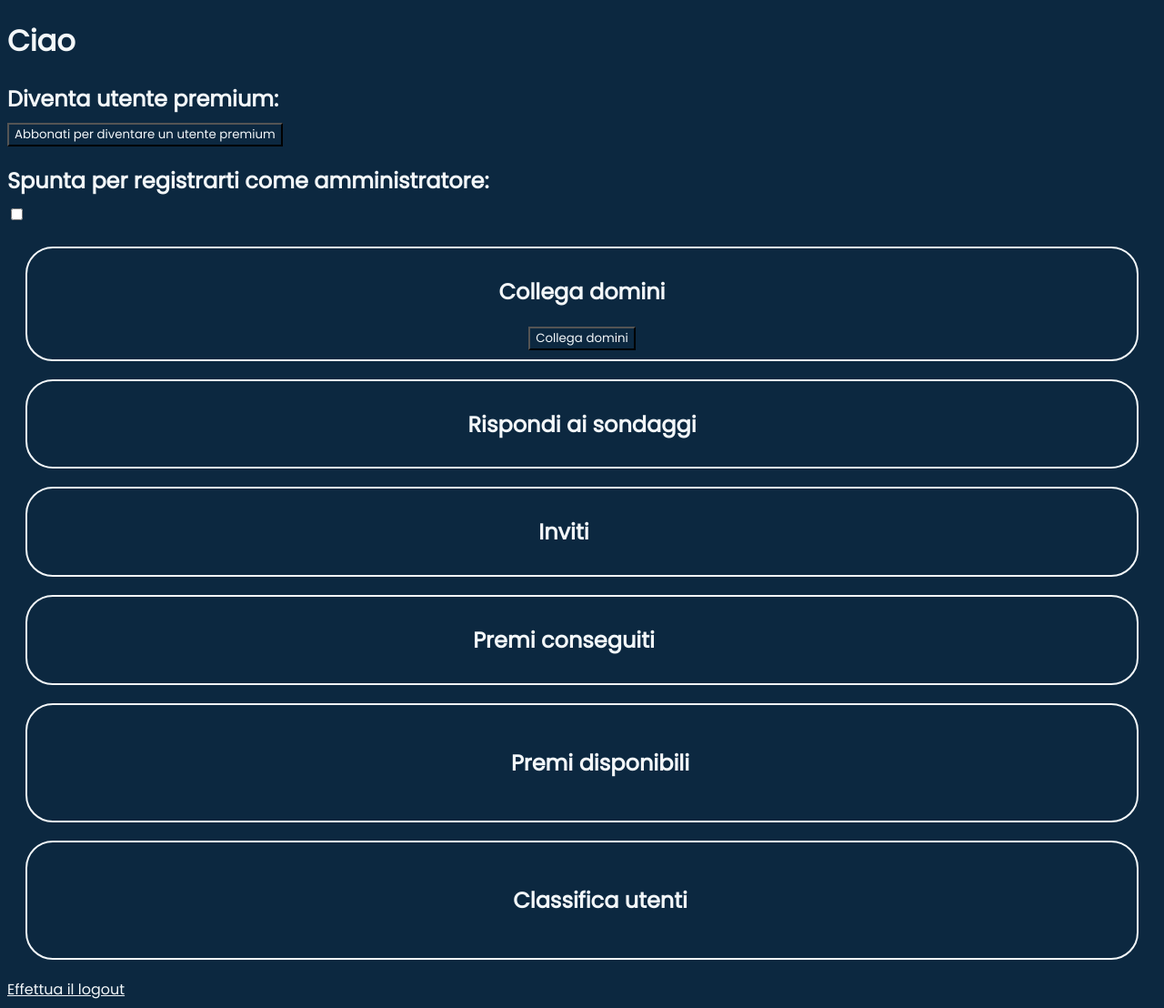
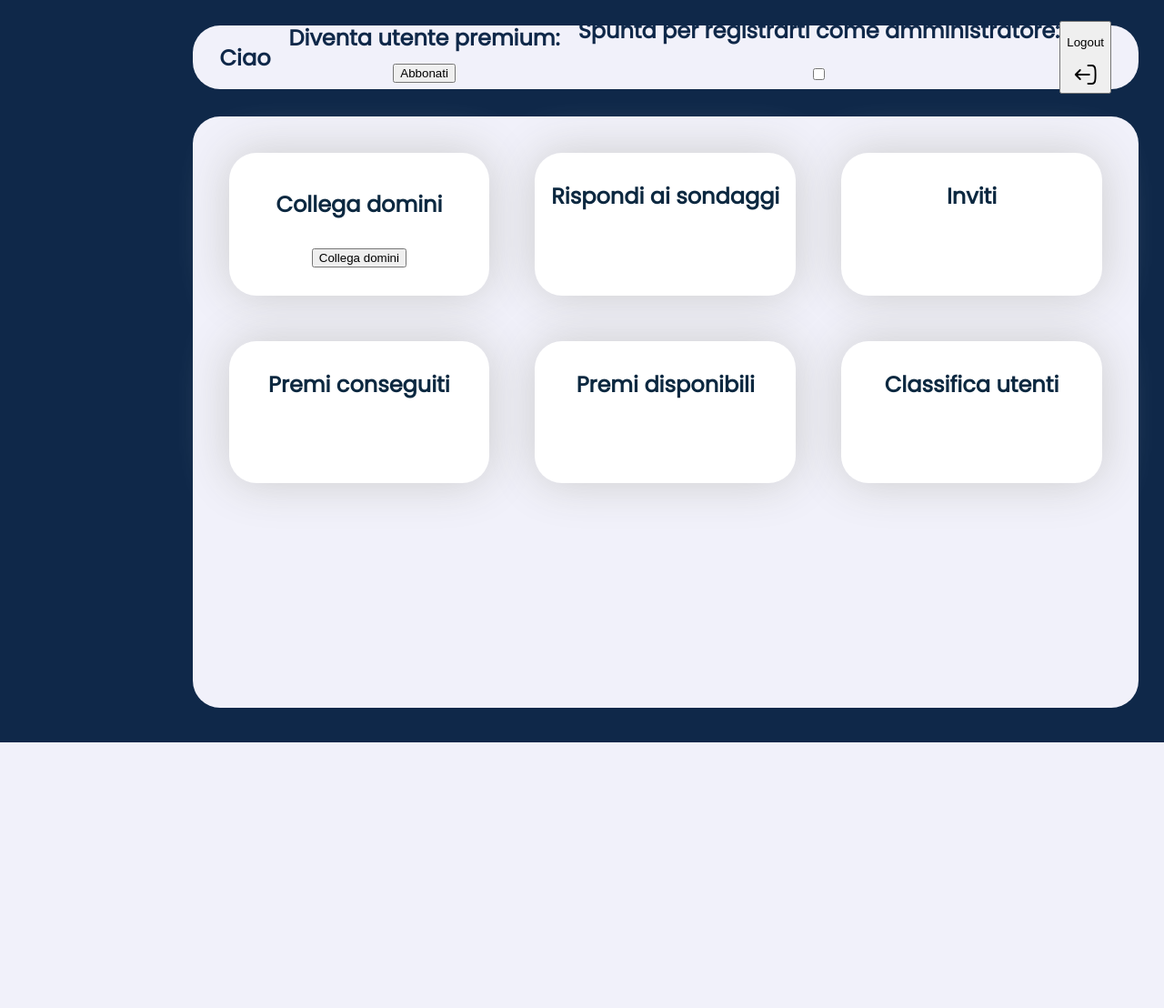
Before and after one commit to SerAn51/AnswerHUB_progettoDB, a PHP site: page /semplice_home.php in a window 1280 px wide. Shown: the whole page at 91% size. After the commit the page ends 816 px from the top, so only its background shows below. Run offline with PHP 8.4, Linux system fonts and the light colour scheme; the visitor is signed in with stand-in values (Sample User, id 1); data that the repository does not hold is empty.

Commit message:
Stile CSS

```diff
--- a/semplice_home.php
+++ b/semplice_home.php
@@ -41,15 +41,80 @@ if ($dati_utente["PAS"] === "AMMINISTRATORE") {
     <link rel="stylesheet" href="stile_css/checkbox_style.css">
 
     <style>
-        * {
+        body {
+            text-align: center;
+
+            background-color: #0F2849;
             font-family: 'Poppins', sans-serif;
-            background: #0c2840;
-            color: #f3f7f9;
+            height: 100vh;
+            display: grid;
+            grid-template-columns: 1fr;
+            /*Divido le colonne in 300px per la sidebar, 1 frazione per tutto il resto*/
+            grid-template-rows: 100px 1fr 10px;
+            /*Divido le righe in una da 60px che sarà l'header, e 1fr per il contenuto main*/
+            grid-template-areas:
+                "side header"
+                "side main"
+                "side footer";
+
+        }
+
+        .header {
+            border-radius: 30px;
+            background-color: #f1f1fa;
+            grid-area: header;
+
+            padding: 10px;
+            margin-left: 20px;
+            margin-right: 20px;
+            margin-top: 20px;
+            margin-bottom: 10px;
+
+            display: flex;
+            justify-content: space-between;
+            align-items: center;
+
+        }
+
+        .header a {
+            text-decoration: none;
+            margin-right: 20px;
+        }
+
+        header h2 {
+            color: #0F2849;
+            margin-left: 20px;
+        }
+
+        .footer {
+            background-color: #0F2849;
+            grid-area: footer;
+        }
+
+        .main {
+            border-radius: 30px;
+            background-color: #f1f1fa;
+
+            padding: 20px;
+            margin: 20px;
+            grid-area: main;
+
+            display: grid;
+            grid-template-columns: 1fr 1fr 1fr;
+            /*Divido il main in 3 colonne*/
+            grid-template-rows: 1fr 1fr 1fr;
+            grid-template-areas:
+                "c1 c2 c3"
+                "c4 c5 c6";
+            gap: 10px;
         }
 
         .space {
-            border: 2px solid #f3f7f9;
+            background-color: #ffffff;
+            color: #0c2840;
             border-radius: 30px;
+            /*border: 2px solid #0F2849;*/
+            box-shadow: 0 0 50px #ccc;
             display: flex;
             justify-content: center;
             text-align: center;
@@ -58,8 +123,68 @@ if ($dati_utente["PAS"] === "AMMINISTRATORE") {
             margin: 20px;
         }
 
+        .space:nth-child(1) {
+            grid-area: c1;
+        }
+
+        .space:nth-child(2) {
+            grid-area: c2;
+        }
+
+        .space:nth-child(3) {
+            grid-area: c3;
+        }
+
+        .space:nth-child(4) {
+            grid-area: c4;
+        }
+
+        .space:nth-child(5) {
+            grid-area: c5;
+        }
+
+        .space:nth-child(6) {
+            grid-area: c6;
+        }
+
         ul {
             list-style: none;
+            margin: 0;
+            padding: 0;
+        }
+
+        form {
+            display: flex;
+            flex-direction: column;
+            /* Opzionale: allinea gli elementi in verticale */
+            align-items: center;
+            /* Allinea gli elementi in orizzontale */
+            justify-content: center;
+            /* Allinea gli elementi in verticale */
+        }
+
+        input,
+        label,
+        button {
+            margin-top: 0.70rem;
+            margin-bottom: 0.70rem;
+        }
+
+        .item {
+            display: flex;
+            align-items: center;
+            /* Allinea verticalmente */
+            gap: 10px;
+            /* Aggiunge uno spazio tra i due elementi */
+        }
+
+        .item .delete_button {
+            margin-left: auto;
+            /* Sposta il pulsante a destra */
+        }
+
+        .item .titolo {
+            text-transform: uppercase;
         }
 
         /*Mostra l'inputbox per inserire il codice amministratore*/
@@ -93,14 +218,15 @@ if ($dati_utente["PAS"] === "AMMINISTRATORE") {
 </head>
 
 <body>
-    <h1>Ciao
+    <header class="header">
+        <h2>Ciao
             <?php echo $dati_utente["Nome"]; ?>
-    </h1>
+        </h2>
         <h2>
             Diventa utente premium:
             <form action="script_php/diventa_premium.php" method="POST">
                 <input type="submit" name="diventa_premium" id="diventa_premium"
-                value="Abbonati per diventare un utente premium">
+                    value="Abbonati">
             </form>
         </h2>
         <h2>
@@ -123,6 +249,27 @@ if ($dati_utente["PAS"] === "AMMINISTRATORE") {
                     </div>
             </form>
         </h2>
+        <a href="logout.php">
+            <button class="logout_btn">
+                <p class="paragraph"> Logout </p>
+                <span class="logout_icon-wrapper">
+                    <svg class="logout_icon" width="30px" height="30px" viewBox="0 0 24 24" fill="none"
+                        xmlns="http://www.w3.org/2000/svg">
+                        <g id="SVGRepo_bgCarrier" stroke-width="0"></g>
+                        <g id="SVGRepo_tracerCarrier" stroke-linecap="round" stroke-linejoin="round"></g>
+                        <g id="SVGRepo_iconCarrier">
+                            <path
+                                d="M14 4L17.5 4C20.5577 4 20.5 8 20.5 12C20.5 16 20.5577 20 17.5 20H14M3 12L15 12M3 12L7 8M3 12L7 16"
+                                stroke="#000000" stroke-width="1.5" stroke-linecap="round" stroke-linejoin="round">
+                            </path>
+                        </g>
+                    </svg>
+                </span>
+            </button>
+        </a>
+    </header>
+
+    <main class="main">
         <!--COLLEGAMENTO E SCOLLEGAMENTO AD UN DOMINIO DI INTERESSE-->
         <div class="space">
             <form action="script_php/collega_domini.php" method="POST">
@@ -235,7 +382,8 @@ if ($dati_utente["PAS"] === "AMMINISTRATORE") {
                         Creatore:
                         <?php echo $creatore; ?>
                     </label>
-                <input type="hidden" name="codice_sondaggio" id="codice_sondaggio" value="<?php echo $codice_sondaggio ?>">
+                    <input type="hidden" name="codice_sondaggio" id="codice_sondaggio"
+                        value="<?php echo $codice_sondaggio ?>">
                     <?php if ($sondaggio_completato) { // se e' true significa il sondaggio e' stato gia' completato?>
                         <input type="submit" name="visualizza_risposte" id="visualizza_risposte" value="Visualizza risposte">
                     <?php } else { ?>
@@ -311,8 +459,11 @@ if ($dati_utente["PAS"] === "AMMINISTRATORE") {
         <?php
         include 'visualizza_statistiche.php';
         ?>
+    </main>
 
-    <a href="logout.php">Effettua il logout</a>
+    <section class="footer">
+
+    </section>
 </body>
 
 </html>
```
Also changed, not shown: premium_home.php (+8 -8 lines). Lines whose indentation alone changed are shown as unchanged.
